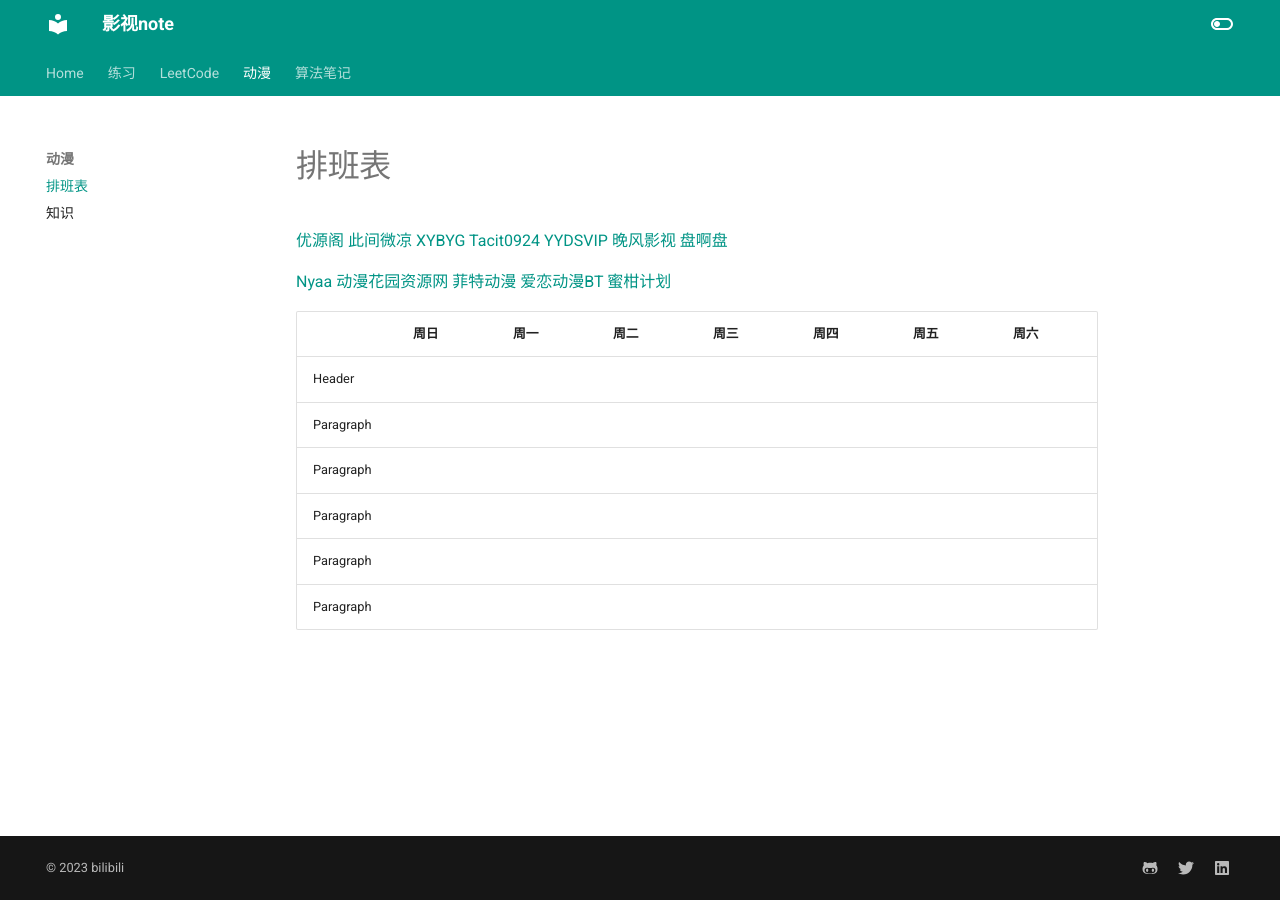
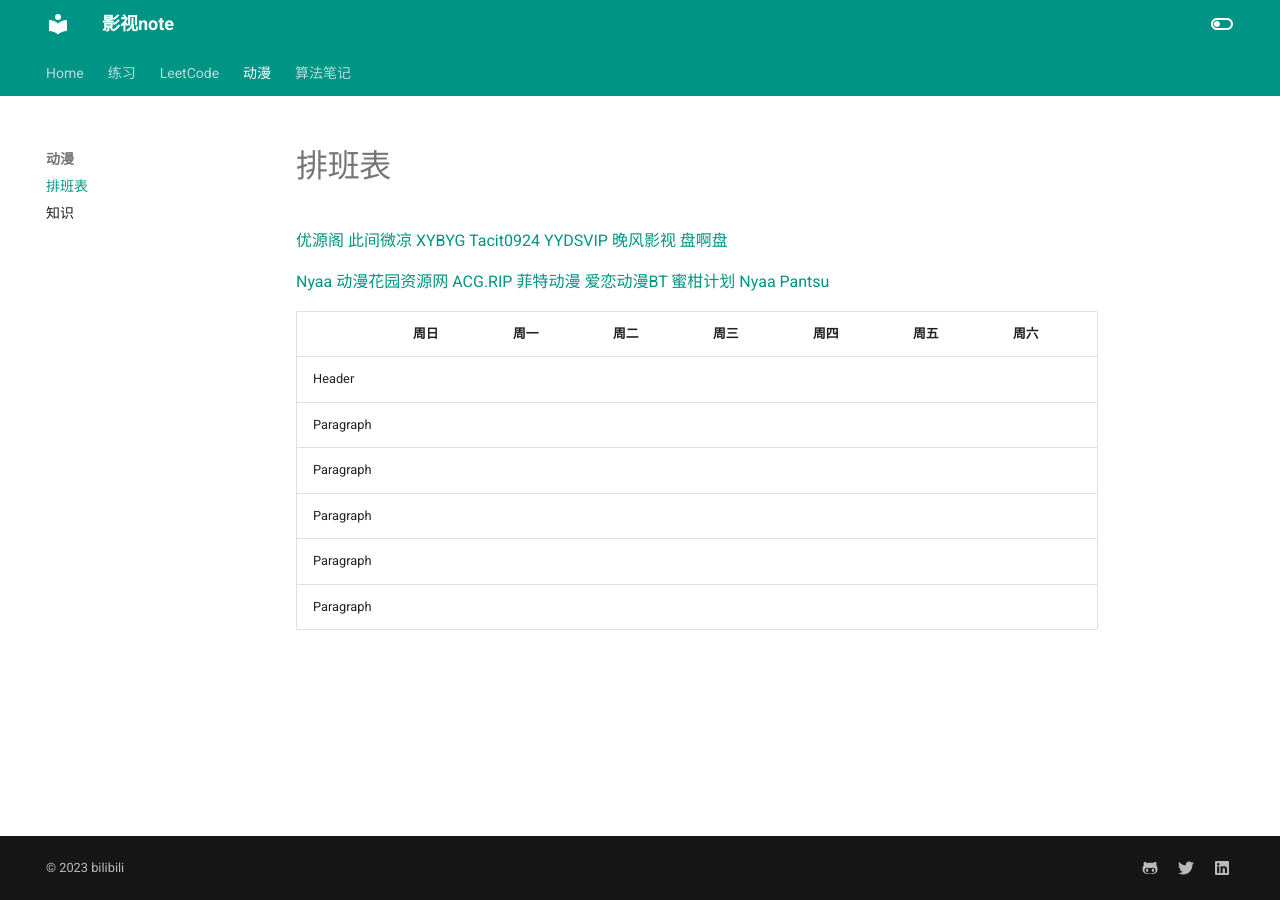
Before and after one commit to qifeibro/mynote, an MkDocs documentation site: the page built from docs/动漫/排班表.md, in a window 1280 px wide. Built offline with MkDocs 1.6.1 and Material for MkDocs 9.7.7, drawn with Linux system fonts in a browser that asks for light colours.

Commit message:
Update 排班表.md

```diff
--- a/docs/动漫/排班表.md
+++ b/docs/动漫/排班表.md
@@ -9,9 +9,11 @@
 
 [Nyaa](https://nyaa.si/)
 [动漫花园资源网](https://share.dmhy.org/)
+[ACG.RIP](https://acg.rip/)
 [菲特动漫](https://fitacg.com/)
 [爱恋动漫BT](https://www.kisssub.org/)
 [蜜柑计划](https://mikanani.me/)
+[Nyaa Pantsu](https://ouo.si/)
 
 | | 周日 | 周一 | 周二 | 周三 | 周四 | 周五 | 周六 |
 | --- | --- | --- | --- | --- | --- | --- | --- |
```
